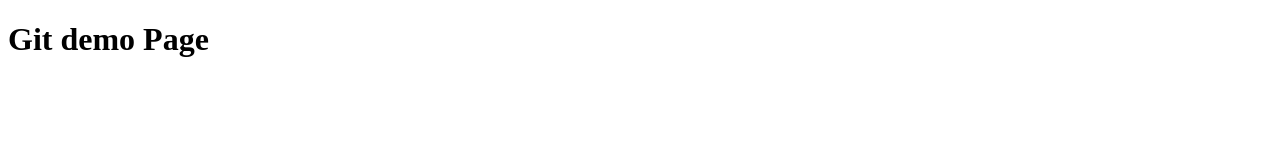
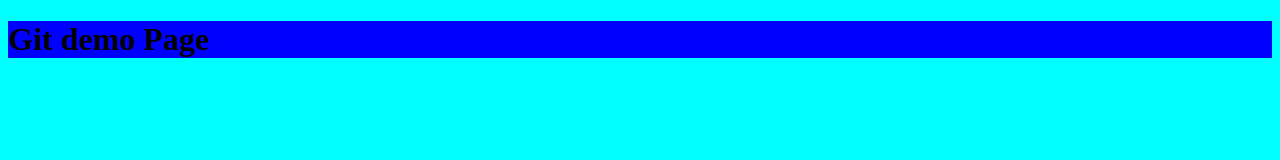
Before and after one commit to abdraha/playlist, a plain HTML site: page index.html in a window 1280 px wide. Drawn offline with Linux system fonts and the light colour scheme.

Commit message:
add basic styles

```diff
--- a/index.html
+++ b/index.html
@@ -5,7 +5,8 @@
 <meta name="viewport" content="width=device-width, initial-scale=1.0">
 <meta http-equip="X-UA-Compatible" content="ie=edge">
 <title> Document</title>
-</head?
+<link rel="stylesheet" href="style.css">
+</head>
 <body>
 <h1> Git demo Page </h1>
 <script src="app.js"></script>
--- /dev/null
+++ b/style.css
@@ -0,0 +1,7 @@
+body {
+	background-color:aqua;
+}
+
+h1{
+	background-color:blue;
+}
```
